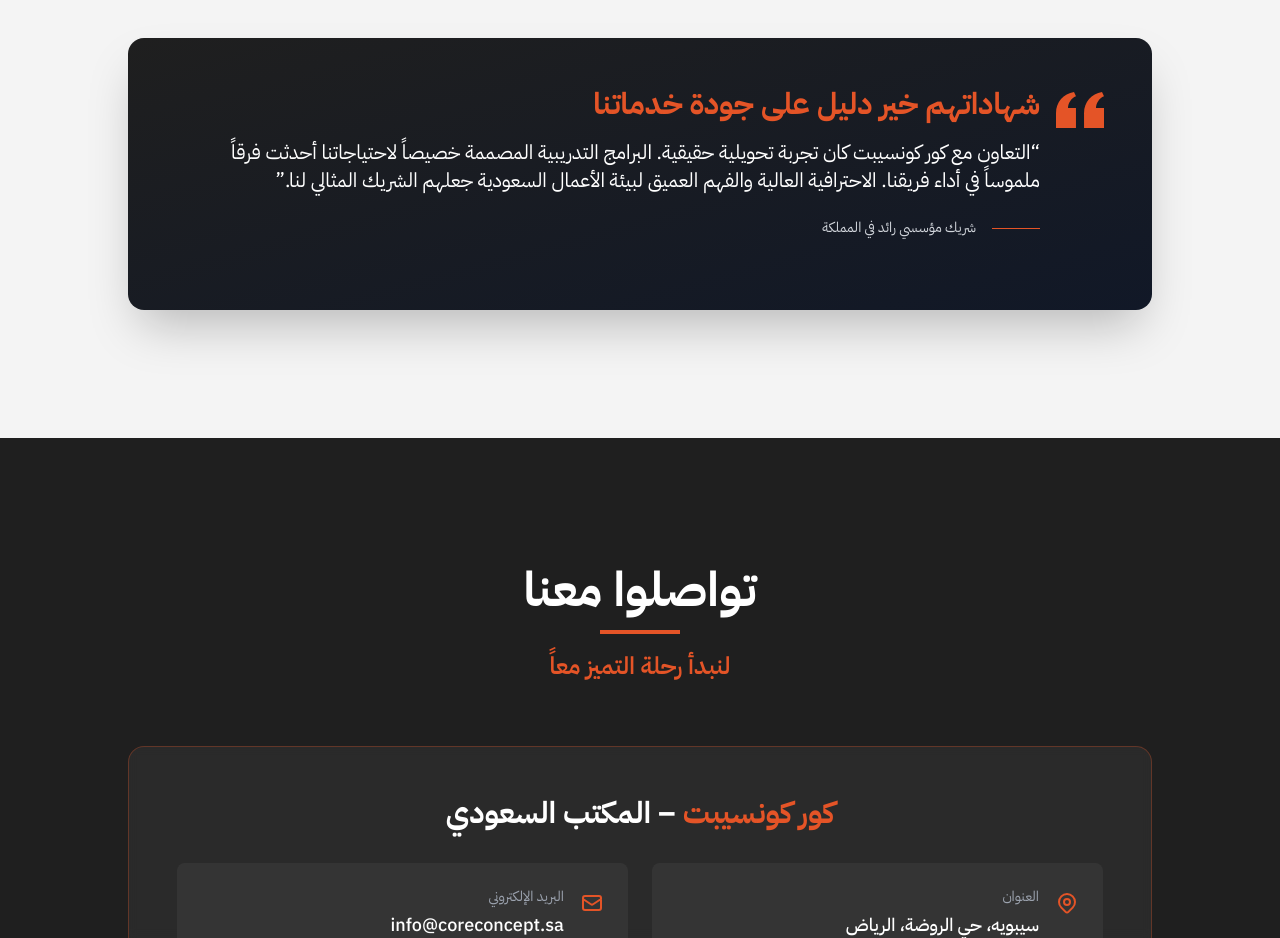
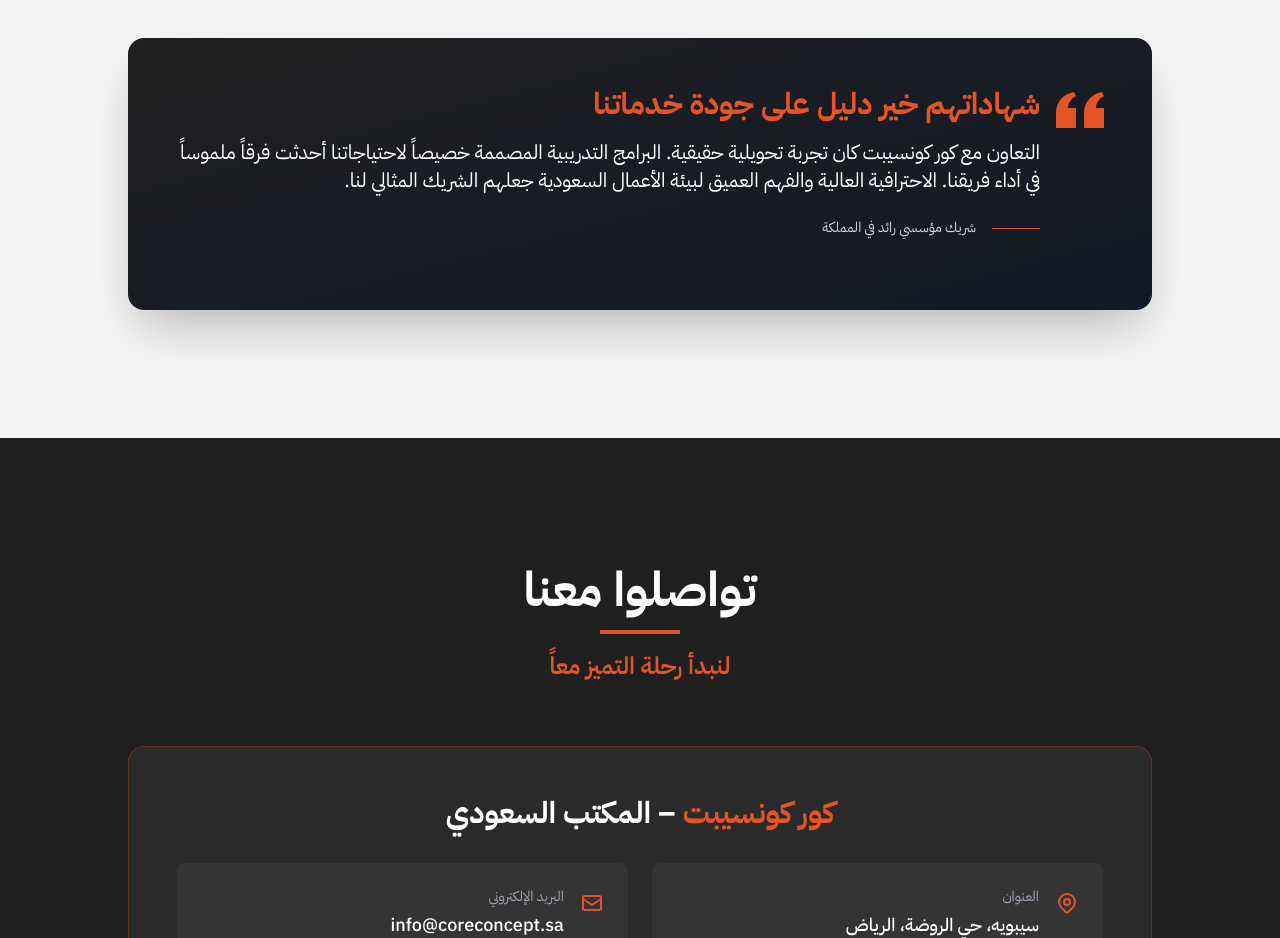
Before and after one commit to mohamedaljasem/core, a Next.js app: page / in a window 1280 px wide. Shown: the part 4580-5518 px from the top of the page. Built offline with nearby package versions, Linux system fonts and the light colour scheme.

Commit message:
fix unescaped entities

```diff
--- a/components/Partners.tsx
+++ b/components/Partners.tsx
@@ -52,8 +52,8 @@
                   شهاداتهم خير دليل على جودة خدماتنا
                 </h3>
                 <p className="text-lg md:text-xl leading-relaxed mb-6">
-                  &ldquo;التعاون مع كور كونسيبت كان تجربة تحويلية حقيقية. البرامج التدريبية المصممة خصيصاً لاحتياجاتنا أحدثت فرقاً ملموساً في أداء فريقنا.
-                  الاحترافية العالية والفهم العميق لبيئة الأعمال السعودية جعلهم الشريك المثالي لنا.&rdquo;
+                   التعاون مع كور كونسيبت كان تجربة تحويلية حقيقية. البرامج التدريبية المصممة خصيصاً لاحتياجاتنا أحدثت فرقاً ملموساً في أداء فريقنا.
+                  الاحترافية العالية والفهم العميق لبيئة الأعمال السعودية جعلهم الشريك المثالي لنا.
                 </p>
                 <div className="flex items-center gap-4">
                   <div className="w-12 h-px bg-accent-orange"></div>
```
